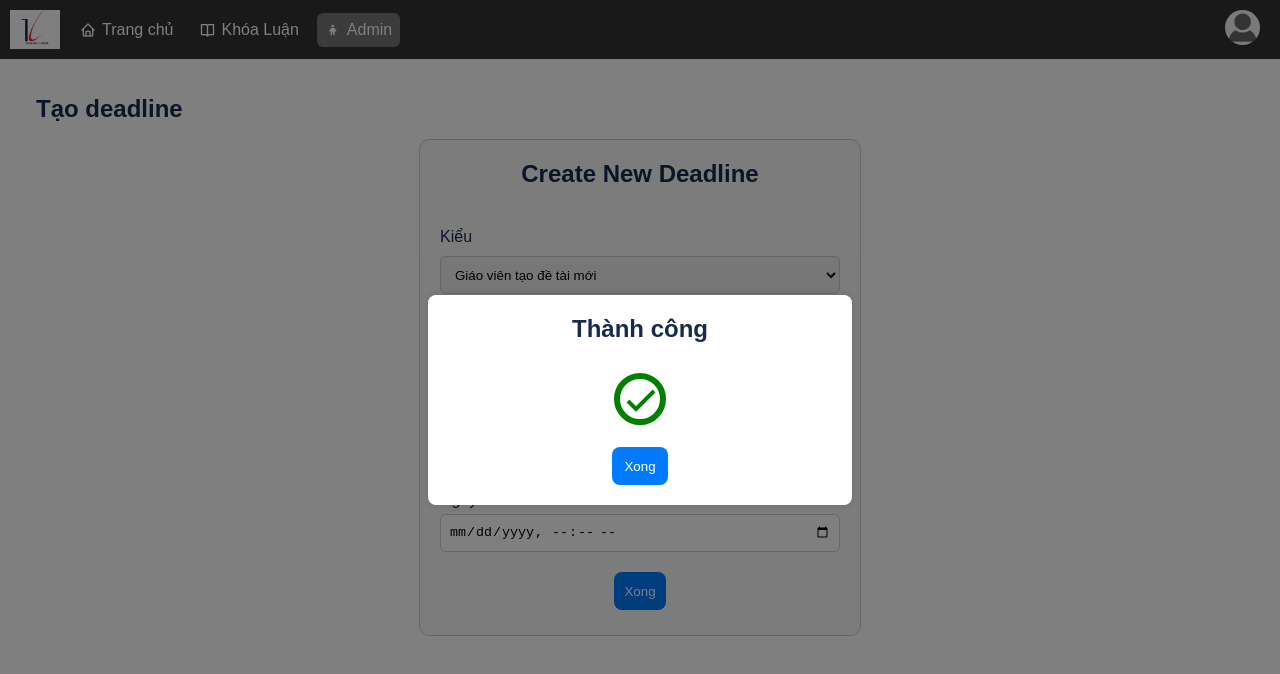
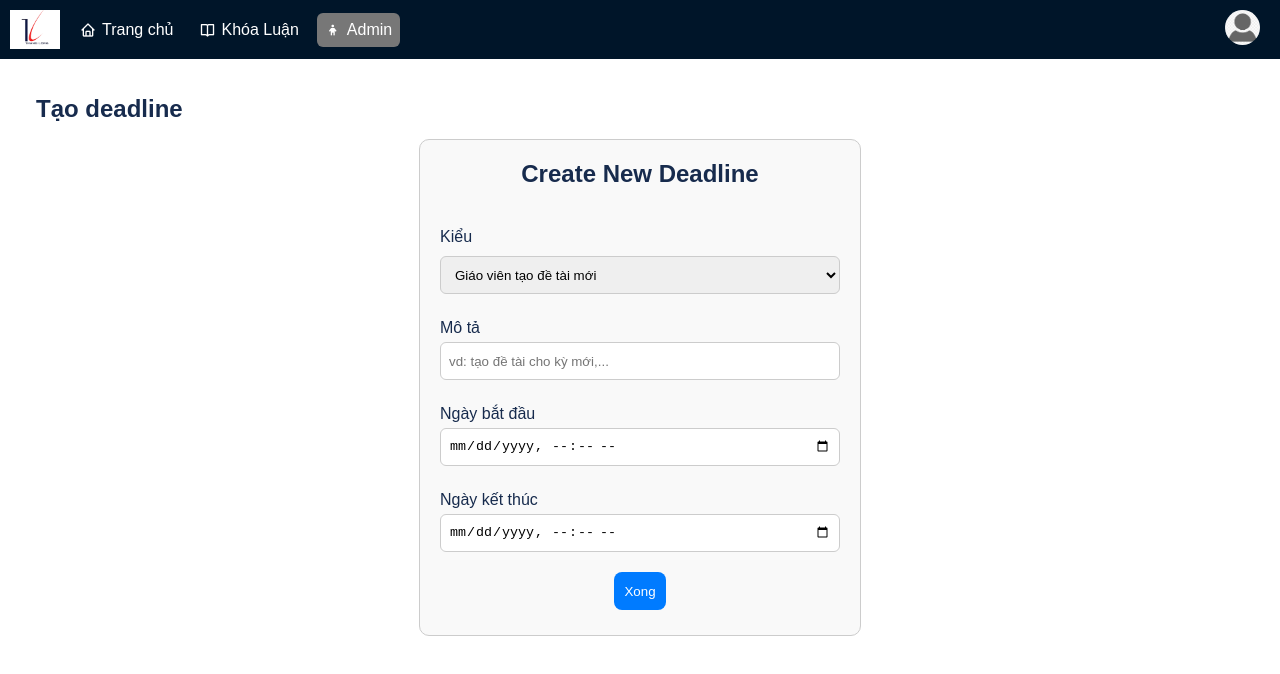
Before and after one commit to NoHope2901/KLTN-frontend, a React (Create React App) app: page /admin in a window 1280 px wide. Shown: the top 674 px of the page. Built offline with nearby package versions, Linux system fonts and the light colour scheme; sample sign-in values are in the browser's storage.

Commit message:
update css

```diff
--- a/src/components/Navbar/Navbar.css
+++ b/src/components/Navbar/Navbar.css
@@ -1,6 +1,6 @@
 /* src/components/Navbar/Navbar.css */
 .navbar {
-  background-color: #333;
+  background-color: #001529;
   color: white;
   padding: 10px;
   box-sizing: border-box;
--- a/src/pages/Admin.jsx
+++ b/src/pages/Admin.jsx
@@ -4,7 +4,7 @@ import "./CSS/Admin.css";
 import DeadlineForm from "../components/DeadlineForm/DeadlineForm.jsx";
 import ModalSuccess from "../components/ModalSuccess/index.jsx";
 const Admin = () => {
-  const [isOpen, setIsOpen] = useState(true);
+  const [isOpen, setIsOpen] = useState(false);
   const handleSubmit = async (newDeadline) => {
     try {
       const token = localStorage.getItem("token");
```
Also changed, not shown: src/components/ThesisTable/ThesisTable.jsx (+0 -10 lines).
